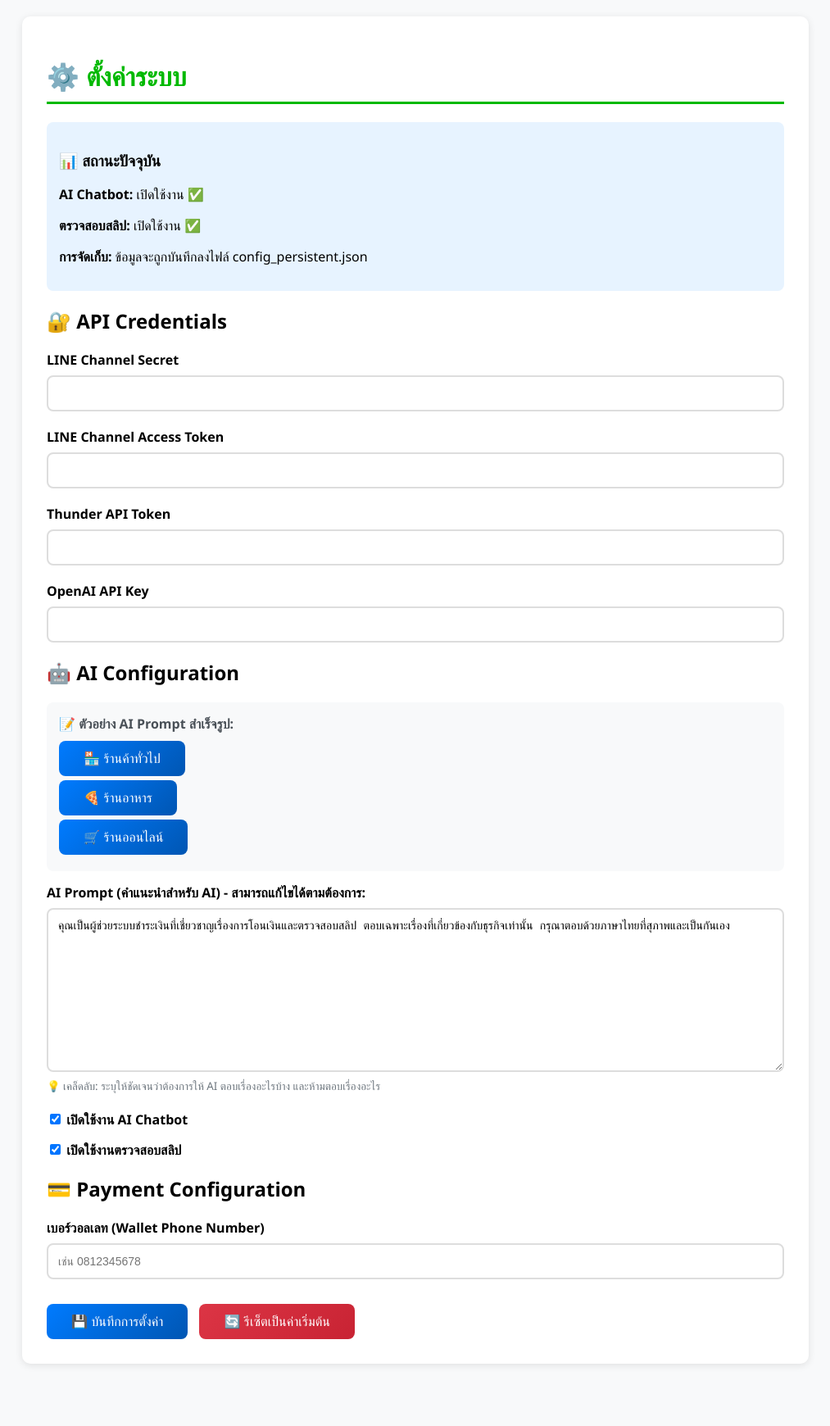
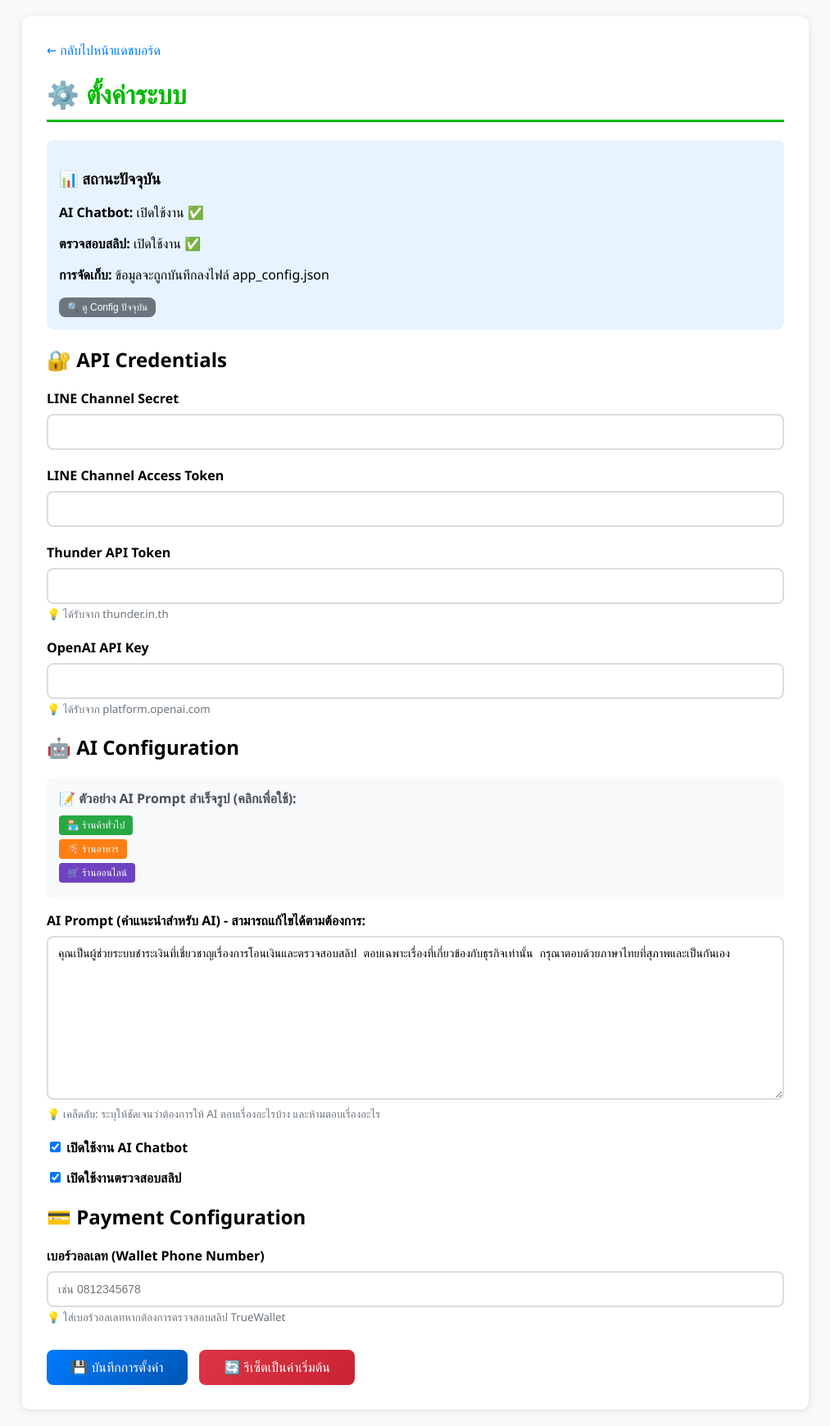
Before and after one commit to komsan114411/openclaw, a FastAPI app: page /admin/settings in a window 1280 px wide. Shown: the whole page at 82% size, without its empty margins (133-1146 px from the left). Before the commit the page ends 1666 px from the top, so only its background shows below. Run offline with FastAPI, Linux system fonts and the light colour scheme.

Commit message:
Update settings.html

```diff
--- a/templates/settings.html
+++ b/templates/settings.html
@@ -22,6 +22,9 @@
         .prompt-examples h4 { margin: 0 0 10px 0; color: #495057; }
         .prompt-examples p { margin: 5px 0; font-size: 13px; color: #6c757d; }
         .current-config { background: #e7f3ff; padding: 15px; border-radius: 8px; margin-bottom: 20px; }
+        .nav-back { margin-bottom: 20px; }
+        .nav-back a { color: #007bff; text-decoration: none; }
+        .nav-back a:hover { text-decoration: underline; }
     </style>
     <script>
        function submitSettings(event) {
@@ -88,17 +91,33 @@
        function useExample(exampleText) {
            document.getElementById('ai_prompt').value = exampleText;
        }
+
+       function testConfig() {
+           fetch('/admin/config/current')
+           .then(resp => resp.json())
+           .then(data => {
+               alert('Current Config:\n' + JSON.stringify(data, null, 2));
+           })
+           .catch(err => {
+               alert('Error: ' + err);
+           });
+       }
    </script>
 </head>
 <body>
 <div class="container">
+   <div class="nav-back">
+       <a href="/admin">← กลับไปหน้าแดชบอร์ด</a>
+   </div>
+
    <h1>⚙️ ตั้งค่าระบบ</h1>
 
    <div class="current-config">
        <h3>📊 สถานะปัจจุบัน</h3>
        <p><strong>AI Chatbot:</strong> {{ 'เปิดใช้งาน ✅' if config.ai_enabled else 'ปิดใช้งาน ❌' }}</p>
        <p><strong>ตรวจสอบสลิป:</strong> {{ 'เปิดใช้งาน ✅' if config.slip_enabled else 'ปิดใช้งาน ❌' }}</p>
-        <p><strong>การจัดเก็บ:</strong> ข้อมูลจะถูกบันทึกลงไฟล์ config_persistent.json</p>
+       <p><strong>การจัดเก็บ:</strong> ข้อมูลจะถูกบันทึกลงไฟล์ app_config.json</p>
+       <button type="button" onclick="testConfig()" style="background: #6c757d; font-size: 12px; padding: 5px 10px;">🔍 ดู Config ปัจจุบัน</button>
    </div>
 
    <form onsubmit="submitSettings(event)">
@@ -117,20 +136,22 @@
        <div class="form-group">
            <label>Thunder API Token</label>
            <input type="password" name="thunder_api_token" value="{{ config.thunder_api_token }}">
+           <small style="color: #6c757d;">💡 ได้รับจาก thunder.in.th</small>
        </div>
 
        <div class="form-group">
            <label>OpenAI API Key</label>
            <input type="password" name="openai_api_key" value="{{ config.openai_api_key }}">
+           <small style="color: #6c757d;">💡 ได้รับจาก platform.openai.com</small>
        </div>
 
        <h2>🤖 AI Configuration</h2>
 
        <div class="prompt-examples">
-            <h4>📝 ตัวอย่าง AI Prompt สำเร็จรูป:</h4>
-            <p><button type="button" onclick="useExample('คุณเป็นผู้ช่วยระบบชำระเงินที่เชี่ยวชาญเรื่องการโอนเงินและตรวจสอบสลิป ตอบเฉพาะเรื่องที่เกี่ยวข้องกับธุรกิจเท่านั้น กรุณาตอบด้วยภาษาไทยที่สุภาพและเป็นกันเอง')">🏪 ร้านค้าทั่วไป</button></p>
-            <p><button type="button" onclick="useExample('คุณเป็นพนักงานแคชเชียร์ของร้านอาหารที่เชี่ยวชาญเรื่องการรับชำระเงินและตรวจสอบสลิปโอนเงิน ให้ความช่วยเหลือลูกค้าเรื่องการชำระเงินเท่านั้น ตอบด้วยน้ำเสียงเป็นกันเองและอบอุ่น')">🍕 ร้านอาหาร</button></p>
-            <p><button type="button" onclick="useExample('คุณเป็นผู้ช่วยขายของร้านออนไลน์ที่เชี่ยวชาญเรื่องการตรวจสอบการชำระเงินและสลิปโอนเงิน ให้ข้อมูลเกี่ยวกับการสั่งซื้อและการชำระเงินเท่านั้น ห้ามคุยเรื่องอื่นที่ไม่เกี่ยวข้องกับสินค้าและการขาย')">🛒 ร้านออนไลน์</button></p>
+           <h4>📝 ตัวอย่าง AI Prompt สำเร็จรูป (คลิกเพื่อใช้):</h4>
+           <p><button type="button" onclick="useExample('คุณเป็นผู้ช่วยระบบชำระเงินที่เชี่ยวชาญเรื่องการโอนเงินและตรวจสอบสลิป ตอบเฉพาะเรื่องที่เกี่ยวข้องกับธุรกิจเท่านั้น กรุณาตอบด้วยภาษาไทยที่สุภาพและเป็นกันเอง หากลูกค้าถามเรื่องอื่นให้บอกว่าช่วยเหลือเฉพาะเรื่องการชำระเงินเท่านั้น')" style="background: #28a745; color: white; border: none; padding: 5px 10px; border-radius: 4px; cursor: pointer; font-size: 12px;">🏪 ร้านค้าทั่วไป</button></p>
+           <p><button type="button" onclick="useExample('คุณเป็นพนักงานแคชเชียร์ของร้านอาหารที่เชี่ยวชาญเรื่องการรับชำระเงินและตรวจสอบสลิปโอนเงิน ให้ความช่วยเหลือลูกค้าเรื่องการชำระเงินเท่านั้น ตอบด้วยน้ำเสียงเป็นกันเองและอบอุ่น หากถามเรื่องอื่นให้บอกว่าช่วยเหลือเฉพาะการชำระเงินเท่านั้น')" style="background: #fd7e14; color: white; border: none; padding: 5px 10px; border-radius: 4px; cursor: pointer; font-size: 12px;">🍕 ร้านอาหาร</button></p>
+           <p><button type="button" onclick="useExample('คุณเป็นผู้ช่วยขายของร้านออนไลน์ที่เชี่ยวชาญเรื่องการตรวจสอบการชำระเงินและสลิปโอนเงิน ให้ข้อมูลเกี่ยวกับการสั่งซื้อและการชำระเงินเท่านั้น ห้ามคุยเรื่องอื่นที่ไม่เกี่ยวข้องกับสินค้าและการขาย ตอบด้วยภาษาไทยสุภาพ')" style="background: #6f42c1; color: white; border: none; padding: 5px 10px; border-radius: 4px; cursor: pointer; font-size: 12px;">🛒 ร้านออนไลน์</button></p>
        </div>
 
        <div class="form-group">
@@ -152,6 +173,7 @@
        <div class="form-group">
            <label>เบอร์วอลเลท (Wallet Phone Number)</label>
            <input type="text" name="wallet_phone_number" value="{{ config.wallet_phone_number }}" placeholder="เช่น 0812345678">
+           <small style="color: #6c757d;">💡 ใส่เบอร์วอลเลทหากต้องการตรวจสอบสลิป TrueWallet</small>
        </div>
 
        <div style="margin-top: 30px;">
```
Lines whose indentation alone changed are shown as unchanged.
